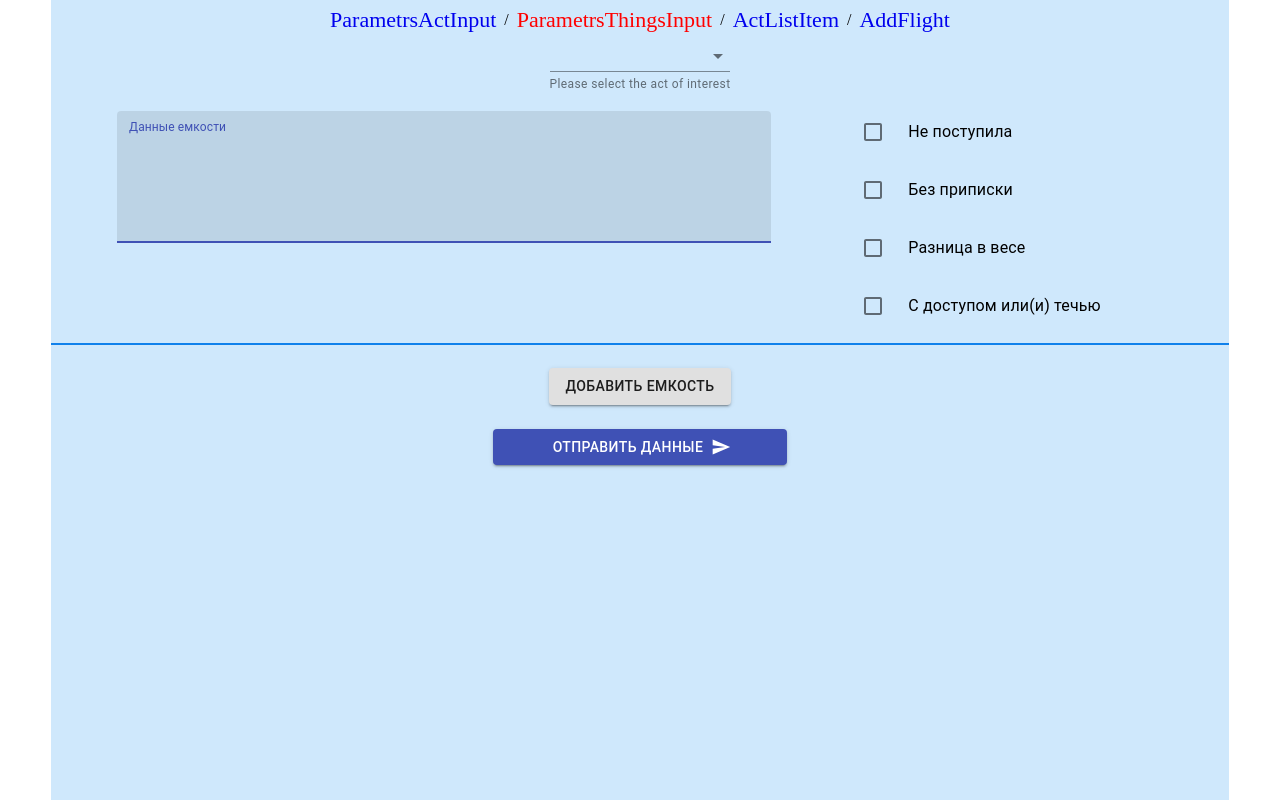
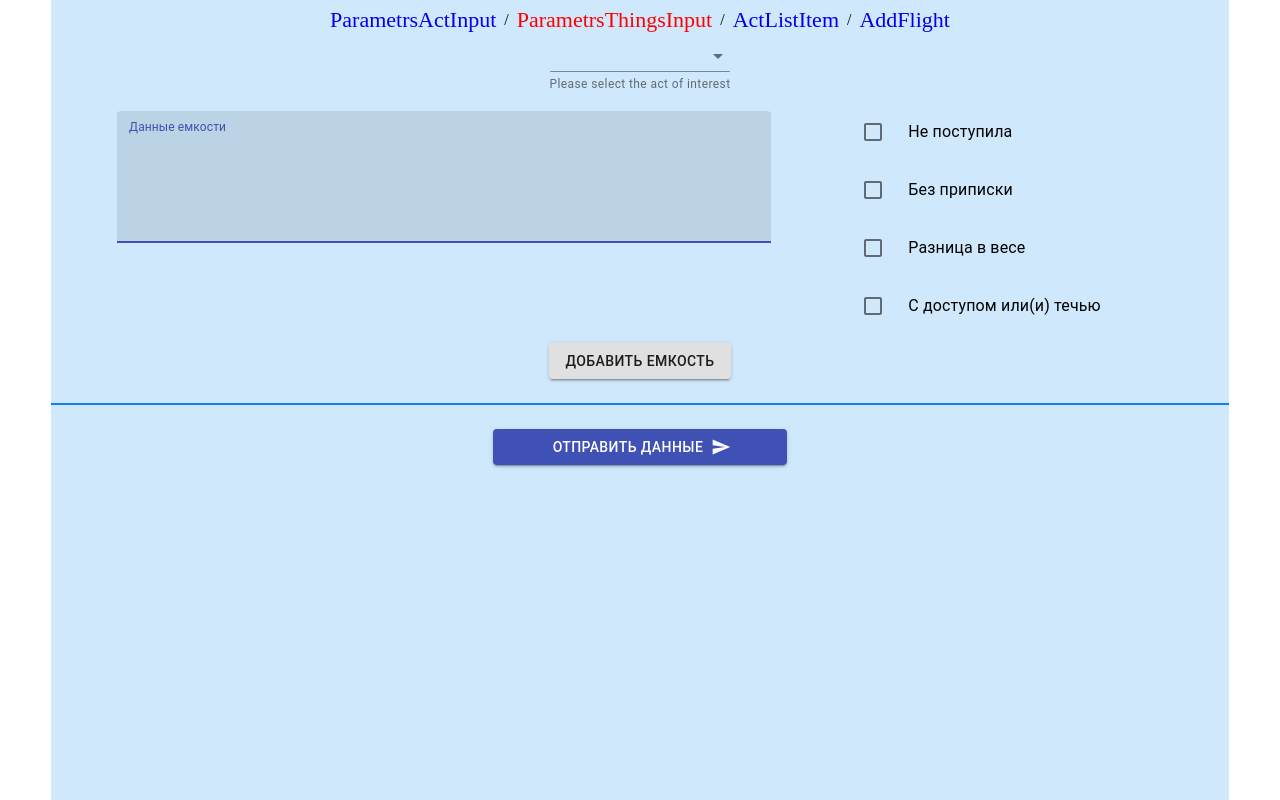
Before and after one commit to Roman-Melnikov/acts-notifications-react, a React (Create React App) app: page /parametrsThings in a window 1280 px wide. Built offline with nearby package versions, Linux system fonts and the light colour scheme.

Commit message:
переставил btn добавления вещи

```diff
--- a/src/Components/Input/ThingDataListInput/ThingDataListInput.jsx
+++ b/src/Components/Input/ThingDataListInput/ThingDataListInput.jsx
@@ -1,15 +1,18 @@
-import { Box } from "@material-ui/core";
+import { Box, Button } from "@material-ui/core";
 import { ThingDataListItemInput } from "../ThingDataListItemInput/ThingDataListItemInput";
+import "./style.css";
 
 export const ThingDataListInput =
-    ({ things, changeThingData, handleToogleReasons, changeNumberAct_51_defective, numberAct_51_defectiveAndIdThing, fromGA }) => {
+    ({ things, changeThingData, handleToogleReasons, changeNumberAct_51_defective,
+         numberAct_51_defectiveAndIdThing, fromGA, addThing }) => {
         return (
-            <Box>
+            <Box className="thing-data-list-input">
                 {things.map((item) => <ThingDataListItemInput item={item} key={item.id}
                     changeThingData={changeThingData} handleToogleReasons={handleToogleReasons}
                     changeNumberAct_51_defective={changeNumberAct_51_defective}
                     numberAct_51_defectiveAndIdThing={numberAct_51_defectiveAndIdThing}
                     fromGA={fromGA} />)}
+                    <Button onClick={addThing} variant="contained">Добавить емкость</Button>
             </Box>
         )
     }
--- /dev/null
+++ b/src/Components/Input/ThingDataListInput/style.css
@@ -0,0 +1,4 @@
+.thing-data-list-input {
+    border-bottom: rgb(16, 129, 235) 2px solid;
+    padding-bottom: 2%;
+}
--- a/src/Components/Input/ThingDataListItemInput/style.css
+++ b/src/Components/Input/ThingDataListItemInput/style.css
@@ -1,6 +1,4 @@
 .thing-data-item {
-    border-bottom: rgb(16, 129, 235) 2px solid;
-    margin-bottom: 2%;
 }
 
 .thing-data-weight {
--- a/src/Screens/ParametrsActInput/ParametrsActInput.jsx
+++ b/src/Screens/ParametrsActInput/ParametrsActInput.jsx
@@ -159,7 +159,8 @@ export const ParametrsActInput = () => {
             {!checkedFromGA && <InvoiseListInput
                 invoiseListInput={invoiseListInput} changeInvoiseListInput={changeInvoiseListInput}
                 ourAddresses={ourAddresses} citiAddresses={citiAddresses} />}
-            <Button className="invoise-list-btn" variant="contained" onClick={addInvoiseItem}>Добавить общую накладную</Button>
+            {!checkedFromGA && <Button className="invoise-list-btn" variant="contained" onClick={addInvoiseItem}>
+                Добавить общую накладную</Button>}
             <SurnamePositionInput surnamePosition={surnamePosition} changeSurnamePositionInput={changeSurnamePositionInput} />
             <Button onClick={transferDataToStore} variant="contained" endIcon={<SendIcon />} className="parametrs-act-btn">Отправить данные</Button>
         </Box>
--- a/src/Screens/ParametrsThingsInput/ParametrsThingsInput.jsx
+++ b/src/Screens/ParametrsThingsInput/ParametrsThingsInput.jsx
@@ -124,8 +124,7 @@ export const ParametrsThingsInput = () => {
             <ThingDataListInput things={things} changeThingData={changeThingData} handleToogleReasons={handleToogleReasons}
                 changeNumberAct_51_defective={changeNumberAct_51_defective}
                 numberAct_51_defectiveAndIdThing={numberAct_51_defectiveAndIdThing}
-                fromGA={fromGA} />
-            <Button onClick={addThing} variant="contained">Добавить емкость</Button>
+                fromGA={fromGA} addThing={addThing} />
             <Box className="parametrs-things-btn-send">
                 <Button onClick={() => {
                     transferActList_52_ParametrsThingToStore();
```
